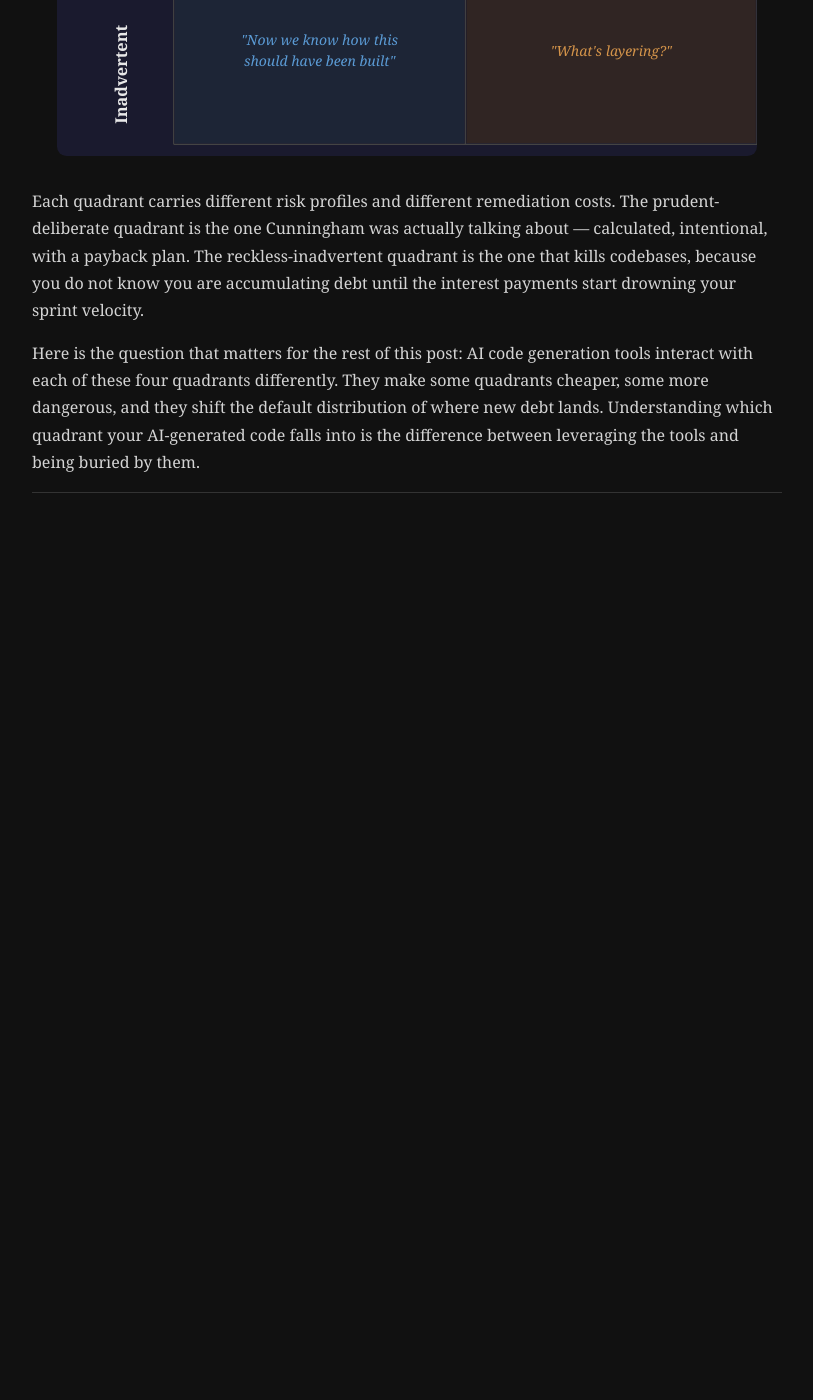
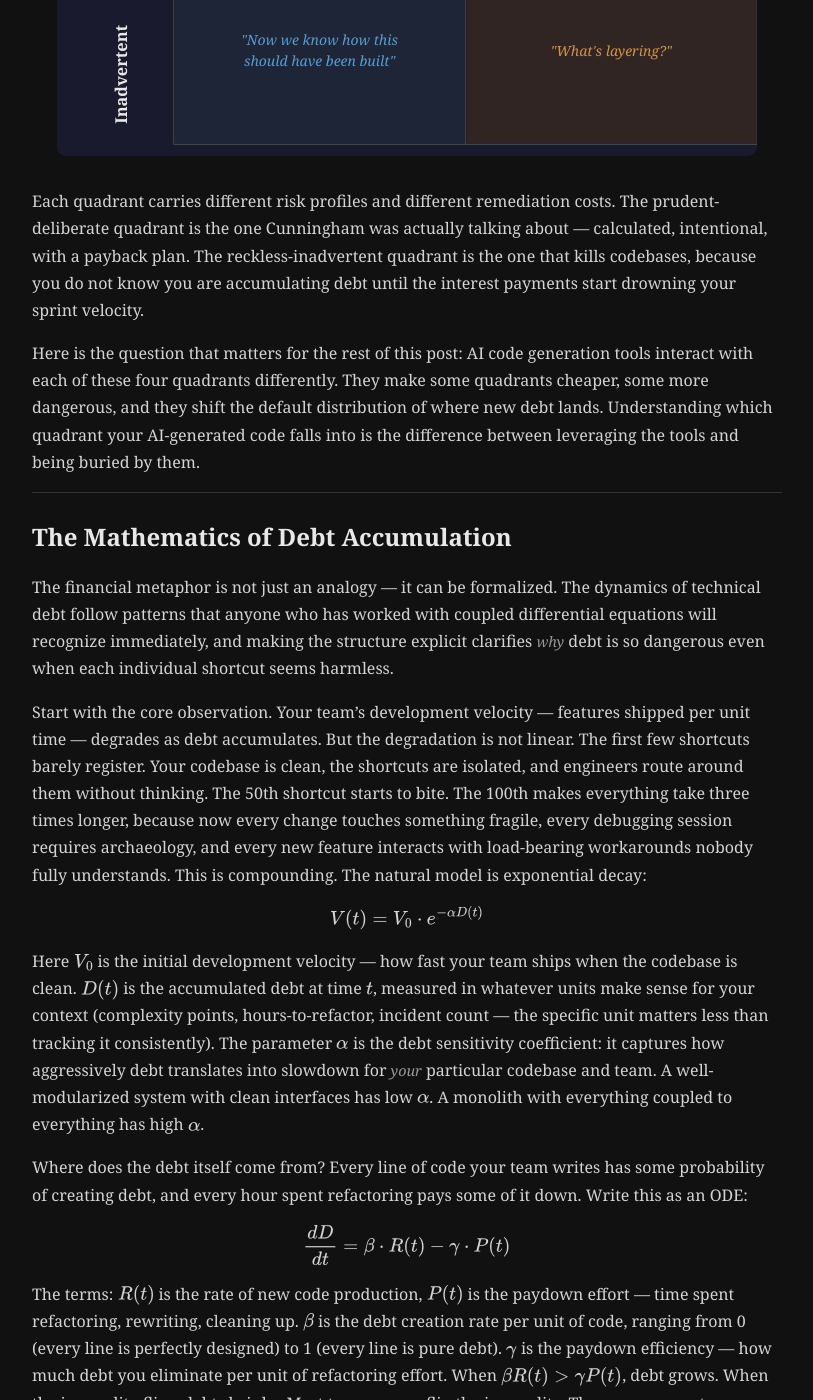
Before and after one commit to twanahc/twanahc.github.io, a Jekyll site: the page built from _posts/2026-03-02-technical-debt-ai-usage.md, in a window 1280 px wide and 1400 px high, scrolled down 2740 px. Shown: the whole window, without its empty margins (233-1046 px from the left). Built offline with Jekyll 4.4.1, drawn with Linux system fonts in a browser that asks for light colours; before the commit the page ends 3273 px from its top, so only the background shows below that; some of the changed text lies outside the part shown.

Commit message:
feat: write debt accumulation math section
Co-Authored-By: Claude Opus 4.6 <noreply@anthropic.com>

```diff
--- a/_posts/2026-03-02-technical-debt-ai-usage.md
+++ b/_posts/2026-03-02-technical-debt-ai-usage.md
@@ -83,3 +83,25 @@ Each quadrant carries different risk profiles and different remediation costs. T
 Here is the question that matters for the rest of this post: AI code generation tools interact with each of these four quadrants differently. They make some quadrants cheaper, some more dangerous, and they shift the default distribution of where new debt lands. Understanding which quadrant your AI-generated code falls into is the difference between leveraging the tools and being buried by them.
 
 ---
+
+## The Mathematics of Debt Accumulation
+
+The financial metaphor is not just an analogy --- it can be formalized. The dynamics of technical debt follow patterns that anyone who has worked with coupled differential equations will recognize immediately, and making the structure explicit clarifies *why* debt is so dangerous even when each individual shortcut seems harmless.
+
+Start with the core observation. Your team's development velocity --- features shipped per unit time --- degrades as debt accumulates. But the degradation is not linear. The first few shortcuts barely register. Your codebase is clean, the shortcuts are isolated, and engineers route around them without thinking. The 50th shortcut starts to bite. The 100th makes everything take three times longer, because now every change touches something fragile, every debugging session requires archaeology, and every new feature interacts with load-bearing workarounds nobody fully understands. This is compounding. The natural model is exponential decay:
+
+$$V(t) = V_0 \cdot e^{-\alpha D(t)}$$
+
+Here \\(V_0\\) is the initial development velocity --- how fast your team ships when the codebase is clean. \\(D(t)\\) is the accumulated debt at time \\(t\\), measured in whatever units make sense for your context (complexity points, hours-to-refactor, incident count --- the specific unit matters less than tracking it consistently). The parameter \\(\alpha\\) is the debt sensitivity coefficient: it captures how aggressively debt translates into slowdown for *your* particular codebase and team. A well-modularized system with clean interfaces has low \\(\alpha\\). A monolith with everything coupled to everything has high \\(\alpha\\).
+
+Where does the debt itself come from? Every line of code your team writes has some probability of creating debt, and every hour spent refactoring pays some of it down. Write this as an ODE:
+
+$$\frac{dD}{dt} = \beta \cdot R(t) - \gamma \cdot P(t)$$
+
+The terms: \\(R(t)\\) is the rate of new code production, \\(P(t)\\) is the paydown effort --- time spent refactoring, rewriting, cleaning up. \\(\beta\\) is the debt creation rate per unit of code, ranging from 0 (every line is perfectly designed) to 1 (every line is pure debt). \\(\gamma\\) is the paydown efficiency --- how much debt you eliminate per unit of refactoring effort. When \\(\beta R(t) > \gamma P(t)\\), debt grows. When the inequality flips, debt shrinks. Most teams never flip the inequality. They never even try.
+
+Now look at what happens when you couple these two equations. Higher \\(D(t)\\) reduces \\(V(t)\\). Reduced velocity creates schedule pressure. Schedule pressure causes the team to ship faster with less care --- \\(R(t)\\) goes up while \\(\beta\\) increases and \\(P(t)\\) drops to zero because "we don't have time for refactoring right now." All three changes push \\(D(t)\\) higher, which further reduces \\(V(t)\\), which intensifies the pressure. This is the debt spiral. It is a positive feedback loop, and like all positive feedback loops, it is stable right up until it is catastrophic.
+
+A caveat before we move on. This is not a predictive model. You cannot measure \\(\alpha\\) or \\(\beta\\) with any precision in a real codebase, and if someone tells you they can, they are selling something. The value of formalizing the dynamics is not prediction --- it is making the qualitative structure visible. The feedback loop exists whether you write down the equations or not. Writing them down makes it harder to pretend that skipping refactoring is free, and harder to ignore the exponential hiding in what feels like a series of small, reasonable compromises.
+
+---
```
